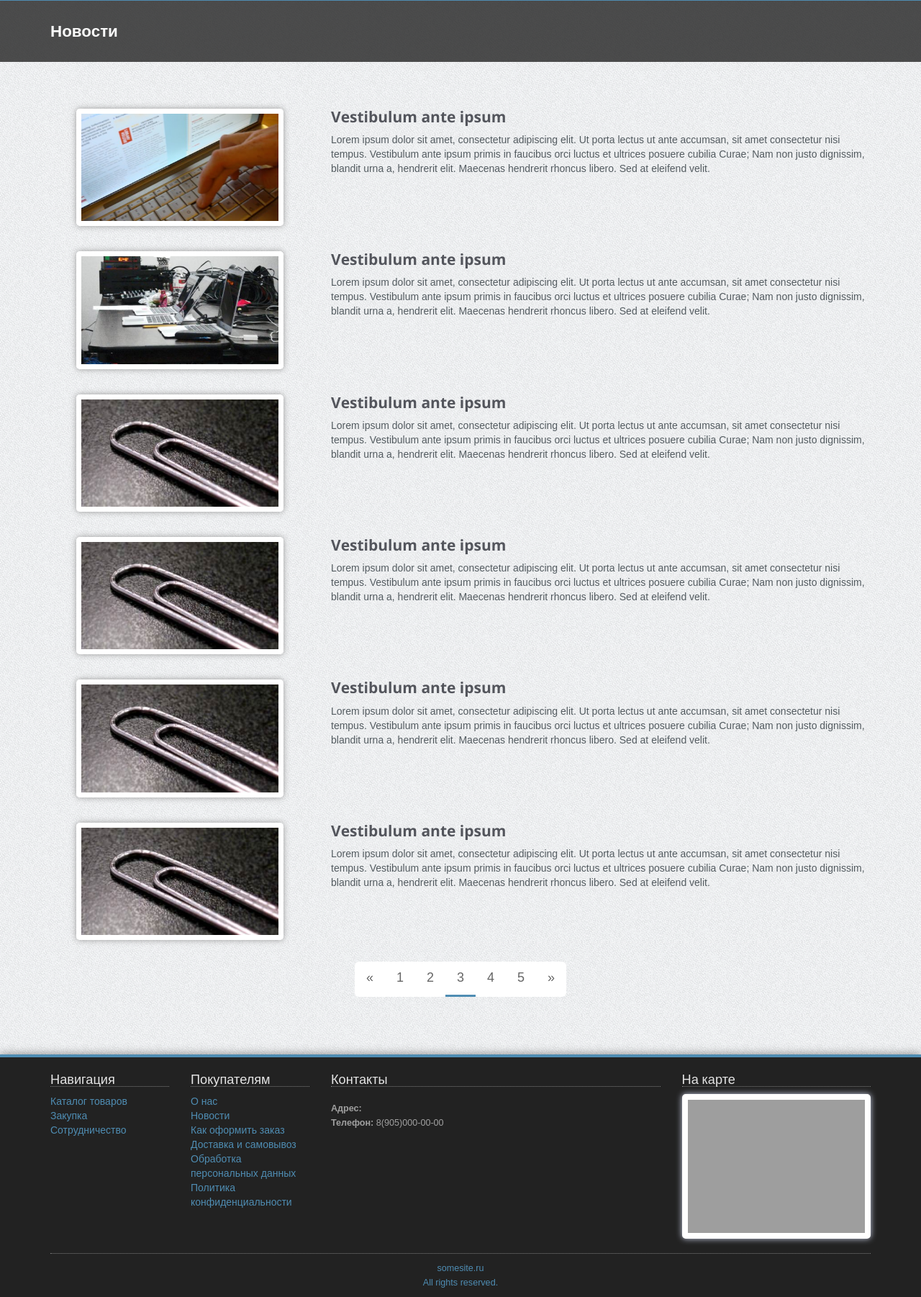
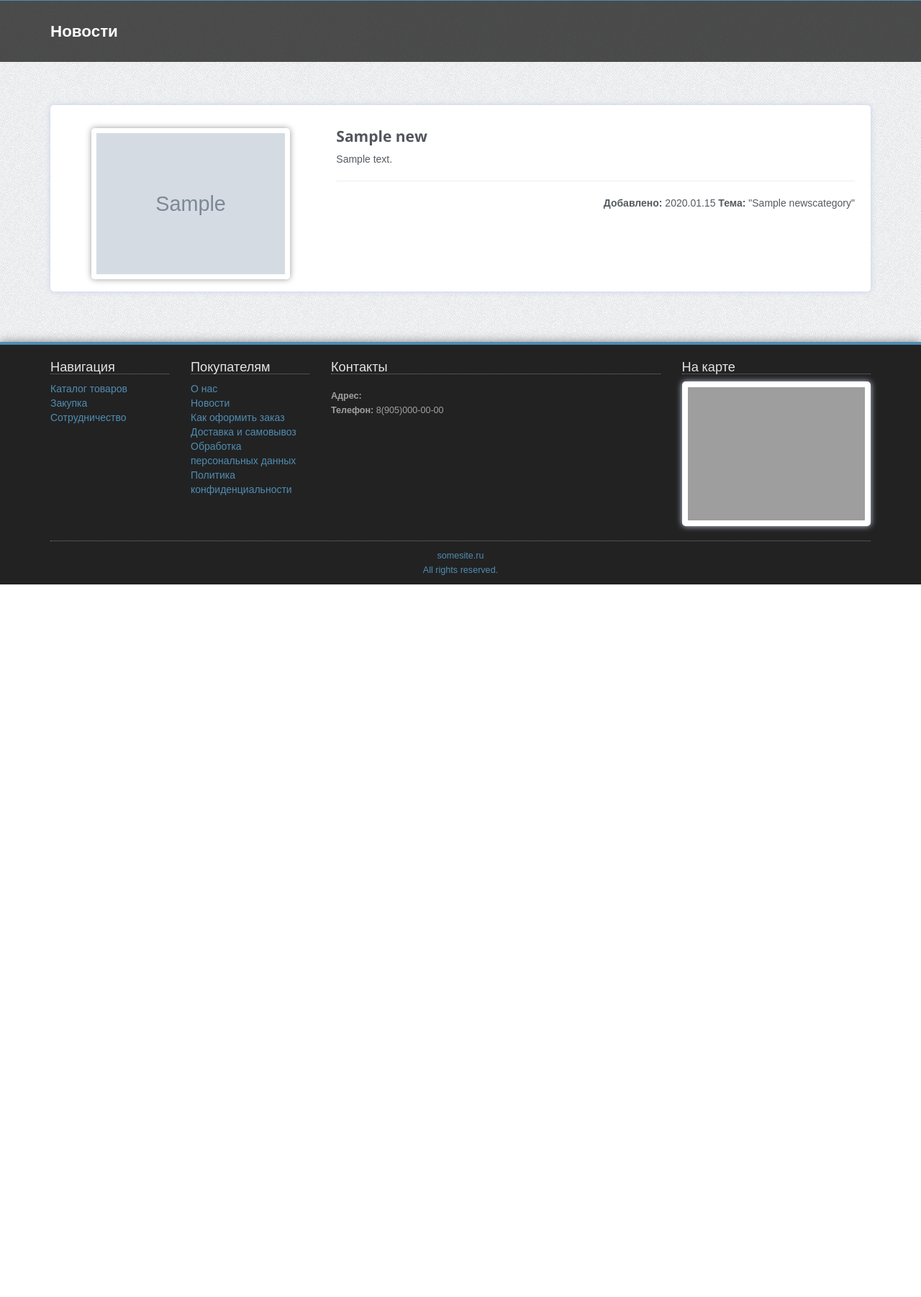
Before and after one commit to magesage/django_shop_example, a Django app: page /news/ in a window 1280 px wide. Shown: the part 323-2125 px from the top of the page at 72% size. After the commit the page ends 1135 px from the top, so only its background shows below. Run offline with Django 3.2, Linux system fonts and the light colour scheme; tables that the repository leaves empty hold one stand-in row (values such as "Sample post"); grey boxes marked "Sample" are stand-in pictures; some libraries are stand-ins or nearby versions; grey boxes are pictures that could not be loaded.

Commit message:
Some changes on the page News

```diff
--- a/news/templates/news/index.html
+++ b/news/templates/news/index.html
@@ -15,99 +15,52 @@
 				</div>
 			</div>
 		</div>
-
         <div class="section">
 	        <div class="container">
-	        	<div class="row service-wrapper-row">
+
+				{% for p in page_obj.object_list %}
+				<div class="row service-wrapper-row blog-post">
         			<div class="col-sm-4">
         				<div class="service-image">
-        					<img src="{% static 'img/services1.jpg' %}" alt="Service Name">
+							{% if p.photo %}
+								<img src="/media/{{ p.photo }}" alt="{{ p.preview }}">
+							{% else %}
+        						<img src="{% static 'img/services3.jpg' %}" alt="Иллюстрация новости">
+							{% endif %}
         				</div>
         			</div>
         			<div class="col-sm-8">
-    					<h3>Vestibulum ante ipsum</h3>
-    					<p>
-    						Lorem ipsum dolor sit amet, consectetur adipiscing elit. Ut porta lectus ut ante accumsan, sit amet consectetur nisi tempus. Vestibulum ante ipsum primis in faucibus orci luctus et ultrices posuere cubilia Curae; Nam non justo dignissim, blandit urna a, hendrerit elit. Maecenas hendrerit rhoncus libero. Sed at eleifend velit.
-    					</p>
+    					<h3>{{ p.title }}</h3>
+    					<p>{{ p.preview }}</p>
+						<hr />
+						<p class="pull-right"><b>Добавлено:</b> {{ p.created_at|date:"Y.m.d" }} {% if p.category %}<b>Тема:</b> "{{ p.category }}{% endif %}"</p>
     				</div>
+
 				</div>
-				<div class="row service-wrapper-row">
-        			<div class="col-sm-4">
-        				<div class="service-image">
-        					<img src="{% static 'img/services2.jpg' %}" alt="Service Name">
-        				</div>
-        			</div>
-        			<div class="col-sm-8">
-    					<h3>Vestibulum ante ipsum</h3>
-    					<p>
-    						Lorem ipsum dolor sit amet, consectetur adipiscing elit. Ut porta lectus ut ante accumsan, sit amet consectetur nisi tempus. Vestibulum ante ipsum primis in faucibus orci luctus et ultrices posuere cubilia Curae; Nam non justo dignissim, blandit urna a, hendrerit elit. Maecenas hendrerit rhoncus libero. Sed at eleifend velit.
-    					</p>
-    				</div>
-				</div>
-				<div class="row service-wrapper-row">
-        			<div class="col-sm-4">
-        				<div class="service-image">
-        					<img src="{% static 'img/services3.jpg' %}" alt="Service Name">
-        				</div>
-        			</div>
-        			<div class="col-sm-8">
-    					<h3>Vestibulum ante ipsum</h3>
-    					<p>
-    						Lorem ipsum dolor sit amet, consectetur adipiscing elit. Ut porta lectus ut ante accumsan, sit amet consectetur nisi tempus. Vestibulum ante ipsum primis in faucibus orci luctus et ultrices posuere cubilia Curae; Nam non justo dignissim, blandit urna a, hendrerit elit. Maecenas hendrerit rhoncus libero. Sed at eleifend velit.
-    					</p>
-    				</div>
-				</div>
-				<div class="row service-wrapper-row">
-        			<div class="col-sm-4">
-        				<div class="service-image">
-        					<img src="{% static 'img/services3.jpg' %}" alt="Service Name">
-        				</div>
-					</div>
-        			<div class="col-sm-8">
-    					<h3>Vestibulum ante ipsum</h3>
-    					<p>
-    						Lorem ipsum dolor sit amet, consectetur adipiscing elit. Ut porta lectus ut ante accumsan, sit amet consectetur nisi tempus. Vestibulum ante ipsum primis in faucibus orci luctus et ultrices posuere cubilia Curae; Nam non justo dignissim, blandit urna a, hendrerit elit. Maecenas hendrerit rhoncus libero. Sed at eleifend velit.
-    					</p>
-    				</div>
-				</div>
-				<div class="row service-wrapper-row">
-        			<div class="col-sm-4">
-        				<div class="service-image">
-        					<img src="{% static 'img/services3.jpg' %}" alt="Service Name">
-        				</div>
-        			</div>
-        			<div class="col-sm-8">
-    					<h3>Vestibulum ante ipsum</h3>
-    					<p>
-    						Lorem ipsum dolor sit amet, consectetur adipiscing elit. Ut porta lectus ut ante accumsan, sit amet consectetur nisi tempus. Vestibulum ante ipsum primis in faucibus orci luctus et ultrices posuere cubilia Curae; Nam non justo dignissim, blandit urna a, hendrerit elit. Maecenas hendrerit rhoncus libero. Sed at eleifend velit.
-    					</p>
-    				</div>
-				</div>
-				<div class="row service-wrapper-row">
-        			<div class="col-sm-4">
-        				<div class="service-image">
-        					<img src="{% static 'img/services3.jpg' %}" alt="Service Name">
-        				</div>
-        			</div>
-        			<div class="col-sm-8">
-    					<h3>Vestibulum ante ipsum</h3>
-    					<p>
-    						Lorem ipsum dolor sit amet, consectetur adipiscing elit. Ut porta lectus ut ante accumsan, sit amet consectetur nisi tempus. Vestibulum ante ipsum primis in faucibus orci luctus et ultrices posuere cubilia Curae; Nam non justo dignissim, blandit urna a, hendrerit elit. Maecenas hendrerit rhoncus libero. Sed at eleifend velit.
-    					</p>
-    				</div>
-				</div>
-				<nav class="text-center">
+				{% endfor %}
+
+				{% if page_obj.has_other_pages %}
+					<nav class="text-center">
 					<ul class="pagination pagination-lg">
-						<li><a href="#">&laquo;</a></li>
-						<li><a href="#">1</a></li>
-						<li><a href="#">2</a></li>
-						<li class="active"><a href="#">3</a></li>
-						<li><a href="#">4</a></li>
-						<li><a href="#">5</a></li>
-						<li><a href="#">&raquo;</a></li>
+
+						{% if page_obj.has_previous %}
+							<li><a href="?page={{ page_obj.previous_page_number }}">&laquo;</a></li>
+						{% endif %}
+						{% for p in page_obj.paginator.page_range %}
+							{% if p == page_obj.number %}
+								<li class="active"><a href="#">{{ p }}</a></li>
+							{% elif p > page_obj.number|add:-3 and p < page_obj.number|add:3 %}
+								<li><a href="?page={{ p }}">{{ p }}</a></li>
+							{% endif %}
+						{% endfor %}
+						{% if page_obj.has_next %}
+							<li><a href="?page={{ page_obj.next_page_number }}">&raquo;</a></li>
+						{% endif %}
 					</ul>
 				</nav>
-	        </div>
+				{% endif %}
+
+			</div>
 	    </div>
 
 {% endblock %}
--- a/news/views.py
+++ b/news/views.py
@@ -4,8 +4,8 @@ from django.core.paginator import Paginator
 
 # Create your views here.
 def index(request):
-    #news = News.objects.order_by('-created_at').filter(is_published=True)
-    #paginator = Paginator(news, 6)
-    #page_num = request.GET.get('page', 1)
-    #page_objects = paginator.get_page(page_num)
-    return render(request, 'news/index.html',) #context={'page_obj': page_objects})
+    news = News.objects.order_by('-created_at').filter(is_published=True)
+    paginator = Paginator(news, 5)
+    page_num = request.GET.get('page', 1)
+    page_objects = paginator.get_page(page_num)
+    return render(request, 'news/index.html', context={'page_obj': page_objects})
```
Also changed, not shown: news/migrations/0001_initial.py (added), news/models.py (line endings or trailing spaces).
